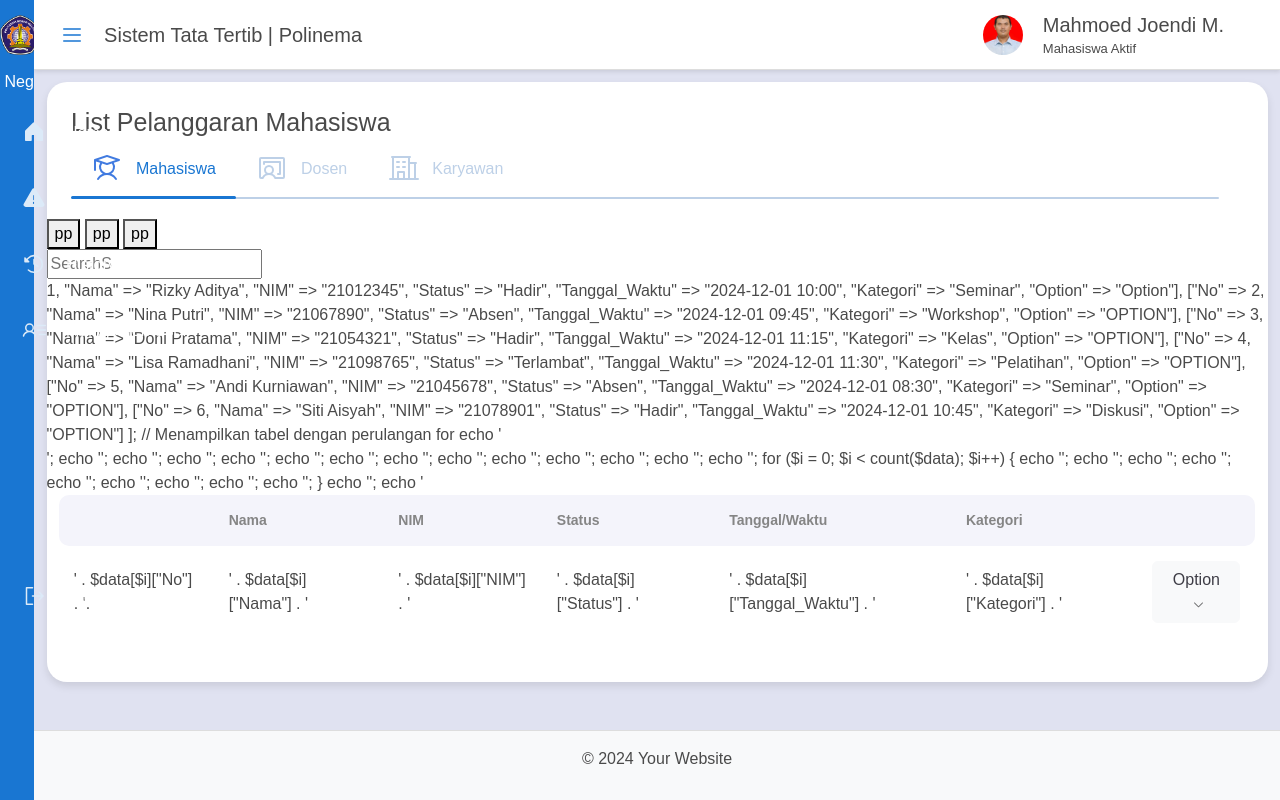
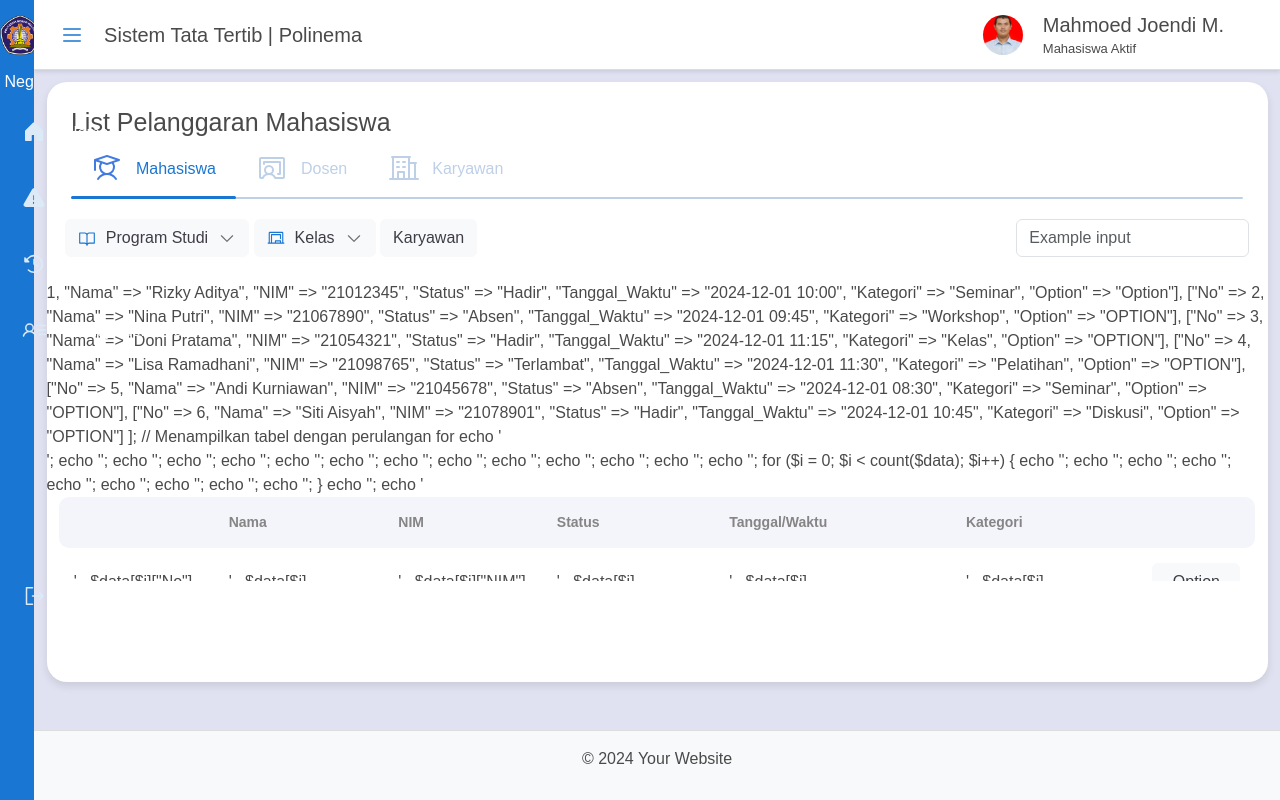
Before and after one commit to FandyHanz/ProjectWebTatibSystema, a PHP site: template Tata_Tertib/views/dashboard/dashboard.php in a window 1280 px wide. Run offline with PHP 8.4, Linux system fonts and the light colour scheme; the template is opened without the code that fills it, so the values that code supplies are empty; the visitor is signed in with stand-in values (Sample User, id 1).

Commit message:
add : design for dashboard filter

```diff
--- a/Tata_Tertib/views/dashboard/admin/table-container.php
+++ b/Tata_Tertib/views/dashboard/admin/table-container.php
@@ -13,14 +13,21 @@
         <div class="line-active" id="line-active"></div>
     </div>
 
-    <div class="filter">
-        <div class="filter-button">
-            <button>pp</button>
-            <button>pp</button>
-            <button>pp</button>
+    <div class="filter d-flex flex-row justify-content-between align-items-center mx-auto mb-4">
+        <div class="filter-button" id="filter-button">
+            <a href="#" class="btn btn-light d-inline-flex" style="gap:10px;">
+                <img src="assets/icon/book-open-icon.svg" alt=""> Program Studi
+                <img src="assets/icon/caret-down-icon-filter.svg" alt="">
+            </a>
+            <a href="#" class="btn btn-light d-inline-flex" style="gap:10px;"><img src="assets/icon/classroom-icon.svg" alt="">Kelas<img src="assets/icon/caret-down-icon-filter.svg" alt=""></a>
+            <a href="#" class="btn btn-light d-inline-flex" style="gap:10px;">Karyawan</a>
         </div>
         <div class="search">
-            <form action=""><input type="text" name="" id="" placeholder="SearchS"></form>
+            <form action="">
+                <div class="form-group">
+                    <input type="text" class="form-control" id="formGroupExampleInput" placeholder="Example input">
+                </div>
+            </form>
         </div>
     </div>
 
--- a/Tata_Tertib/views/dashboard/dashboard.php
+++ b/Tata_Tertib/views/dashboard/dashboard.php
@@ -53,10 +53,14 @@
         } from './views/dashboard/tabs.js';
         document.addEventListener('DOMContentLoaded', () => {
             initializeTabs(); // Menjalankan fungsi untuk menginisialisasi tab
+
+            const tabs = document.querySelectorAll(".nav-table-button a"); // Semua tab
+            const filterButton = document.getElementById("filter-button"); // Elemen filter-button
         });
     </script>
 
     <script src="views/dashboard/script.js"></script>
+
 </body>
 
 </html>
--- a/Tata_Tertib/views/dashboard/style.css
+++ b/Tata_Tertib/views/dashboard/style.css
@@ -234,6 +234,7 @@
 .nav-table-button span {
     margin-left: 13px;
 }
+
 .nav-table-button img {
     margin-bottom: 3px;
     margin-right: 13px;
@@ -242,7 +243,7 @@
 .line {
     display: flex;
     height: 2px;
-    width: 94%;
+    width: 96%;
     background-color: #BDD0E7;
     align-items: center;
     margin-bottom: 20px;
@@ -265,6 +266,7 @@
 .filter-search-container {
     display: flex;
 }
+
 .filter-buttons-container {
     display: flex;
     flex-direction: row;
@@ -274,12 +276,19 @@
     margin-left: 2%;
 }
 
+.filter{
+    width: 97%;
+    margin-left: 1.5%;
+    margin-right: 1.5%;
+}
+
 .filter-button {
     flex-direction: row;
-    align-items: center;
     gap: 20px;
-    color: #1976D2;
-    border-color: #1976D2;
+}
+
+.filter-button a{
+    color: #3E3D46;
 }
 
 /* Tabel */
@@ -347,7 +356,7 @@
 }
 
 .table-content-container {
-    height: 60%;
+    height: 50%;
     overflow-y: auto;
 }
 
--- a/Tata_Tertib/views/dashboard/tabs.js
+++ b/Tata_Tertib/views/dashboard/tabs.js
@@ -6,7 +6,7 @@
         button.addEventListener('click', function () {
             // Menghapus class 'active' dari semua tab
             document.querySelectorAll('.nav-table-button').forEach(btn => btn.classList.remove('active'));
-
+            const button = document.getElementById('filter-button');
             // Menambahkan class 'active' pada tab yang diklik
             this.classList.add('active');
 
@@ -25,10 +25,13 @@
             updateTabNavUnderline(activeTabText);
 
             if (activeTabText === "Mahasiswa") {
+                button.style.display = 'flex';
                 fileToLoad = 'views/dashboard/admin/table-mahasiswa.php';
             } else if (activeTabText === "Dosen") {
+                button.style.display = 'none';
                 fileToLoad = 'views/dashboard/admin/table-dosen.php';
             } else if (activeTabText === "Karyawan") {
+                button.style.display = 'none';
                 fileToLoad = 'views/dashboard/admin/table-karyawan.php';
             }
 
```
Also changed, not shown: Tata_Tertib/controllers/AdminController.php (+13 -7 lines), Tata_Tertib/assets/icon/book-open-icon.svg (added), Tata_Tertib/assets/icon/caret-down-icon-filter.svg (added), Tata_Tertib/assets/icon/classroom-icon.svg (added), Tata_Tertib/views/Dosen/Daftar_dosen.php (deleted), Tata_Tertib/views/Dosen/Komplain_dosen.php (deleted).
